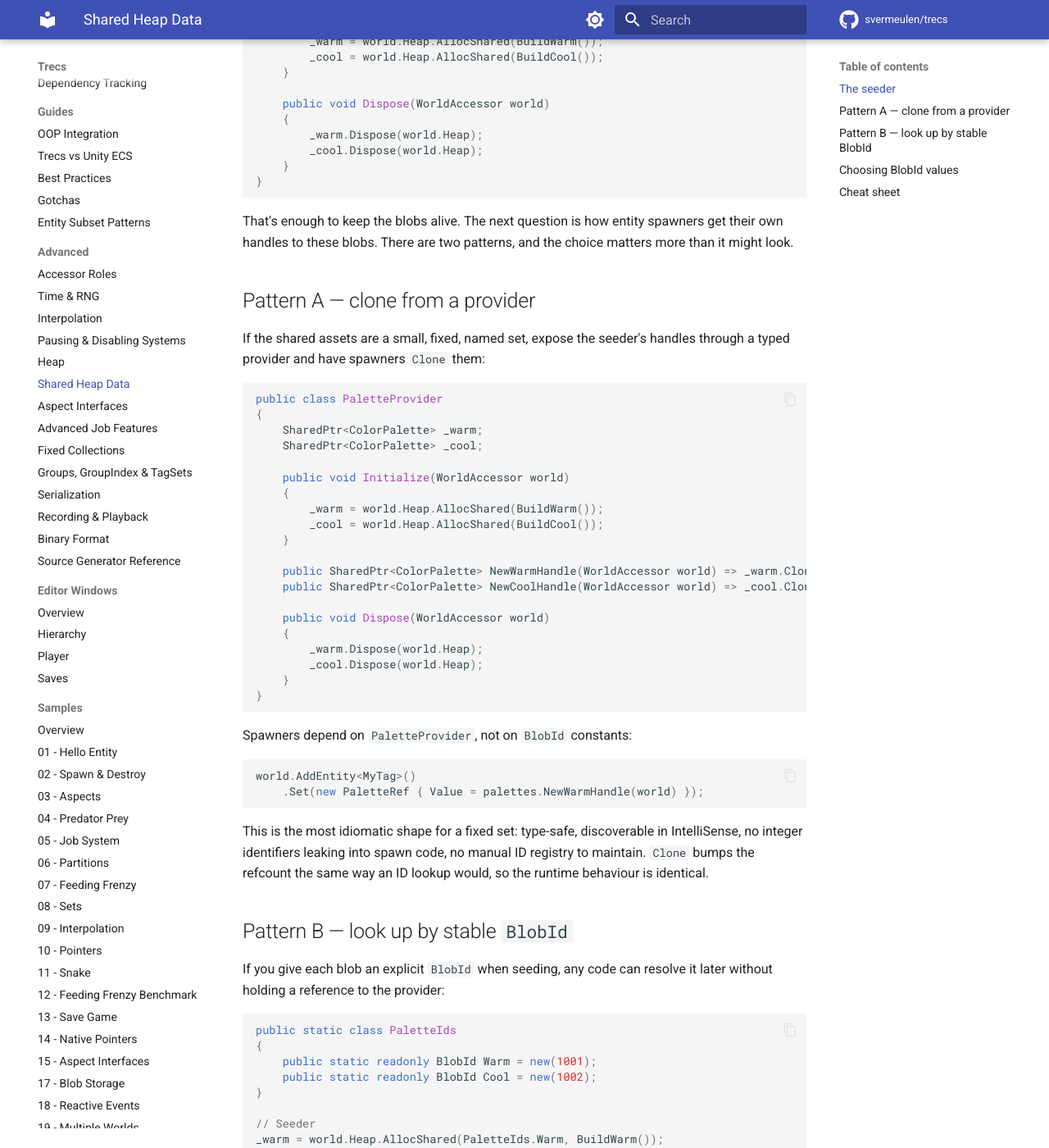
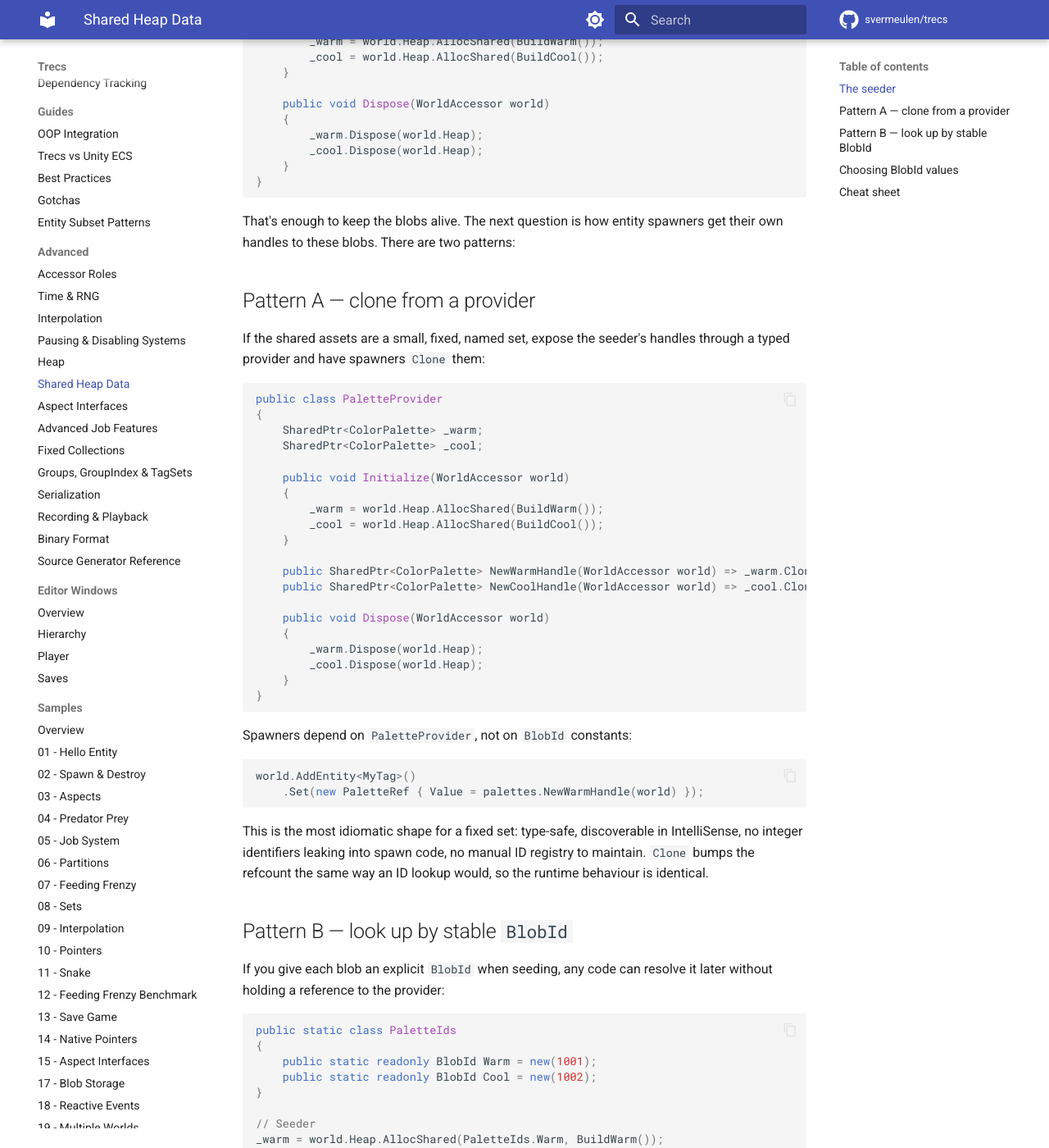
Before and after one commit to svermeulen/trecs, an MkDocs documentation site: the page built from docs/advanced/shared-heap-data.md, in a window 1280 px wide and 1400 px high, scrolled down 636 px. Shown: the whole window at 82% size. Built offline with MkDocs 1.6.1 and Material for MkDocs 9.7.7, drawn with Linux system fonts in a browser that asks for light colours; comment, search, counter and statistics services are not loaded; some of the changed text lies outside the part shown.

Commit message:
Changed shared-heap-data.md.

````diff
--- a/docs/advanced/shared-heap-data.md
+++ b/docs/advanced/shared-heap-data.md
@@ -28,7 +28,7 @@
 }
 ```
 
-That's enough to keep the blobs alive. The next question is how entity spawners get their own handles to these blobs. There are two patterns, and the choice matters more than it might look.
+That's enough to keep the blobs alive. The next question is how entity spawners get their own handles to these blobs. There are two patterns:
 
 ## Pattern A — clone from a provider
 
@@ -89,7 +89,7 @@
 
 This pattern is *necessary*, not merely preferable, in two cases:
 
-- **Content-pipeline assets** where IDs are assigned by an importer and baked into level data. A method-per-asset provider doesn't scale to thousands of meshes, textures, or clips loaded from disk; the asset's identity *is* its ID.
+- **Content-pipeline assets** where IDs are assigned by an importer and baked into level data.
 - **Snapshot reload and desync recovery.** When a snapshot captures an entity's `SharedPtr<T>`, what gets serialized is the `BlobId`. On reload — possibly into a process that started up differently, or on a peer that diverged mid-game — the heap must contain a blob under that exact ID for the pointer to resolve. Stable, hand-authored IDs make this work even if init code was refactored, reordered, or skipped between save and load.
 
 For purely runtime-spawned entities in a single-process game with no save/load and no peer reconciliation, auto-minted IDs are deterministic enough — the framework mints them from a fixed RNG, so the same init sequence produces the same IDs across runs. Stable IDs are insurance against that determinism breaking.
````
